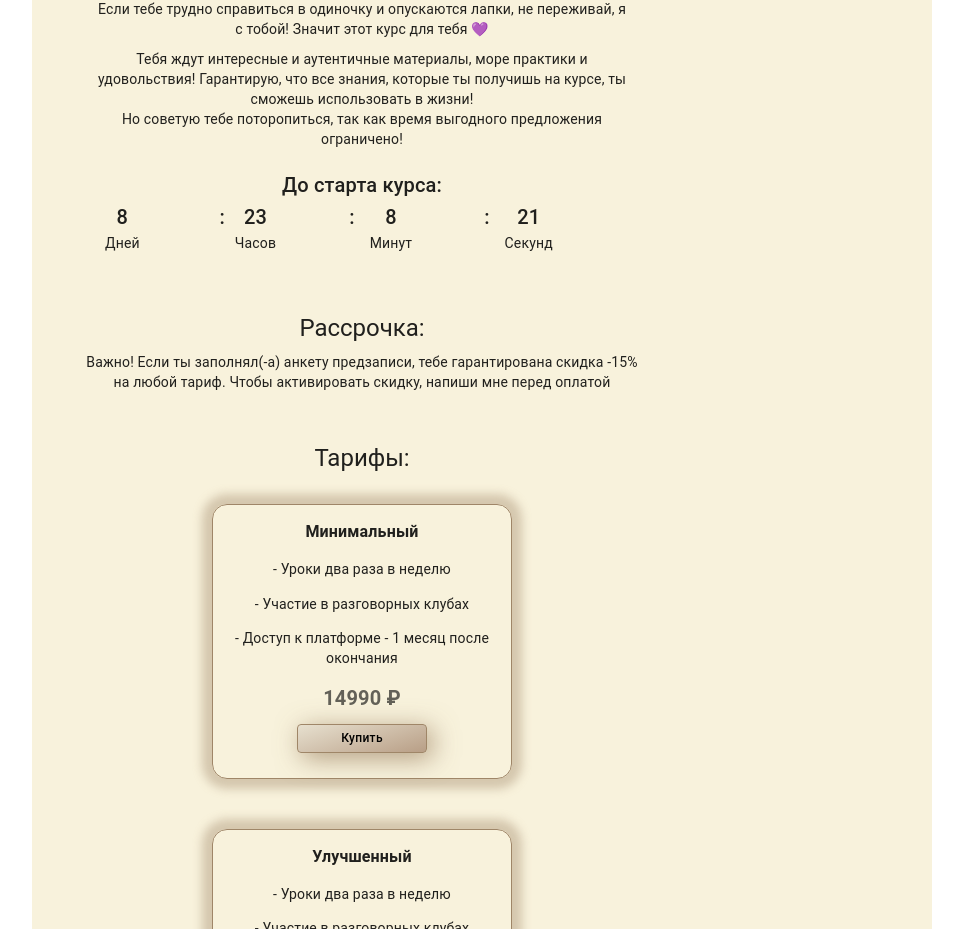
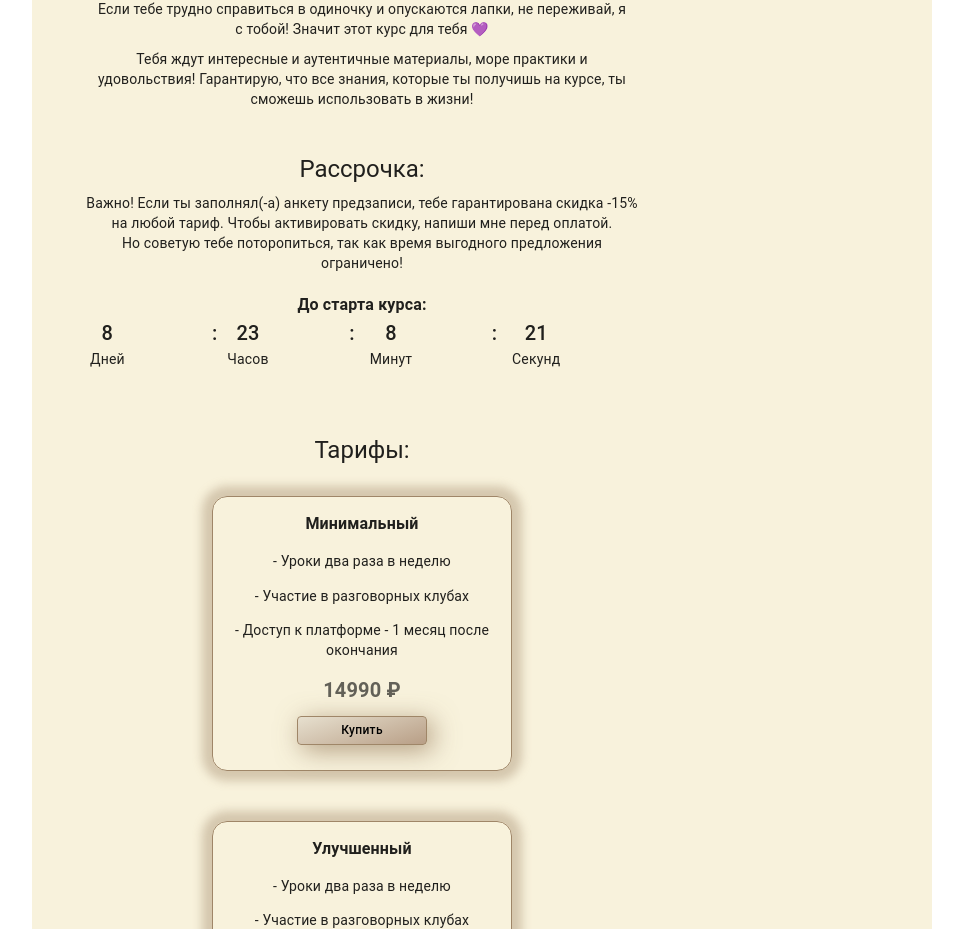
Before and after one commit to Kirezamba/deutsch-kurs, a React (Create React App) app: page / in a window 1280 px wide. Shown: the part 994-1923 px from the top of the page, without its empty margins (158-1121 px from the left). Built offline with nearby package versions, Linux system fonts and the light colour scheme.

Commit message:
refactor

```diff
--- a/src/components/AboutCourse.tsx
+++ b/src/components/AboutCourse.tsx
@@ -1,13 +1,8 @@
 import { Box, Typography } from '@mui/material'
 import React from 'react'
 import { EnumColors } from '../types/colors'
-import { TimerState } from '../types/types';
-import { Timer } from './timer/index';
 
-interface Props {
-  timer: TimerState
-}
-export const AboutCourse: React.FC<Props> = ({ timer }): React.ReactElement => {
+export const AboutCourse: React.FC = (): React.ReactElement => {
   return (
     <Box sx={{ padding: '5px 15px 0 15px', mb: '20px', bgcolor: EnumColors.BACKGROUND }}>
       <a style={{ fontSize: 0, textDecoration: 'none' }} href='123' id='aboutCourse'>a</a>
@@ -22,10 +17,8 @@ export const AboutCourse: React.FC<Props> = ({ timer }): React.ReactElement => {
       <Typography variant='body2' mt='10px'>
         Тебя ждут интересные и аутентичные материалы, море практики и удовольствия! Гарантирую, что все знания, которые ты получишь на курсе, ты сможешь использовать в жизни!
       </Typography>
-      <Typography variant='body2' sx={{ mb: '20px' }}>
-        Но советую тебе поторопиться, так как время выгодного предложения ограничено!
-      </Typography>
-      <Timer timer={timer} />
+
+
     </Box>
   )
 }
--- a/src/components/Credit.tsx
+++ b/src/components/Credit.tsx
@@ -1,7 +1,12 @@
 import { Box, Typography } from '@mui/material';
+import React from 'react';
 import { EnumColors } from '../types/colors';
-
-export function Credit() {
+import { TimerState } from '../types/types';
+import { Timer } from './timer';
+interface Props {
+  timer: TimerState
+}
+export const Credit: React.FC<Props> = ({ timer }): React.ReactElement => {
   return (
     <Box sx={{ minWidth: '100%', mb: '50px', bgcolor: EnumColors.BACKGROUND }}>
       <a style={{ fontSize: 0, textDecoration: 'none' }} href='123' id='credit'>a</a>
@@ -10,8 +15,12 @@ export function Credit() {
       </Typography>
       <Typography variant='body2'>
         Важно!
-        Если ты заполнял(-а) анкету предзаписи, тебе гарантирована скидка -15% на любой тариф. Чтобы активировать скидку, напиши мне перед оплатой
+        Если ты заполнял(-а) анкету предзаписи, тебе гарантирована скидка -15% на любой тариф. Чтобы активировать скидку, напиши мне перед оплатой.
       </Typography>
+      <Typography variant='body2' sx={{ mb: '20px' }}>
+        Но советую тебе поторопиться, так как время выгодного предложения ограничено!
+      </Typography>
+      <Timer timer={timer} />
     </Box>
   );
 }
--- a/src/components/Main.tsx
+++ b/src/components/Main.tsx
@@ -37,8 +37,8 @@ export const Main = () => {
       sx={{ flexGrow: 1, p: 3, width: { sm: `calc(100% - ${drawerWidth}px)` }, marginTop: '55px', paddingBottom: '60px', display: 'flex', flexDirection: 'column', alignItmes: 'center', justifyContent: 'center' }}
     >
       <AboutMe />
-      <AboutCourse timer={timer} />
-      <Credit />
+      <AboutCourse />
+      <Credit timer={timer} />
       <Tariffs />
       <Socials main={false} />
     </Box>
--- a/src/components/tariffs/Tariff.tsx
+++ b/src/components/tariffs/Tariff.tsx
@@ -21,7 +21,7 @@ export const Tariff: React.FC<TariffProps> = ({ options, price, title }): React.
       </Typography>
       <Box sx={{ mt: '15px', display: 'flex', flexDirection: 'column', alignItems: 'center', }}>
         {options.map(opt =>
-          <Typography mb='14px' variant='body2'>{opt}</Typography>
+          <Typography key={opt} mb='14px' variant='body2'>{opt}</Typography>
         )}
       </Box>
 
--- a/src/components/timer/index.tsx
+++ b/src/components/timer/index.tsx
@@ -12,7 +12,7 @@ export const Timer: React.FC<TimerProps> = ({ timer }): React.ReactElement => {
 
   return (
     <Box sx={{ width: '100%', mb: '15px', mt: '15px' }}>
-      <Typography sx={{ textAlign: 'center' }} component='div' variant="h6">До старта курса:</Typography>
+      <Typography sx={{ textAlign: 'center', fontWeight: 700 }} component='div' variant="body1">До старта курса:</Typography>
       <Box sx={{ padding: '0 10px 0 10px', display: 'flex', justifyContent: 'space-between', textAlign: 'center', width: '100%' }}>
         <TImerSection label="Дней" number={timer.days} />
         <Box mr='10px'>
```
